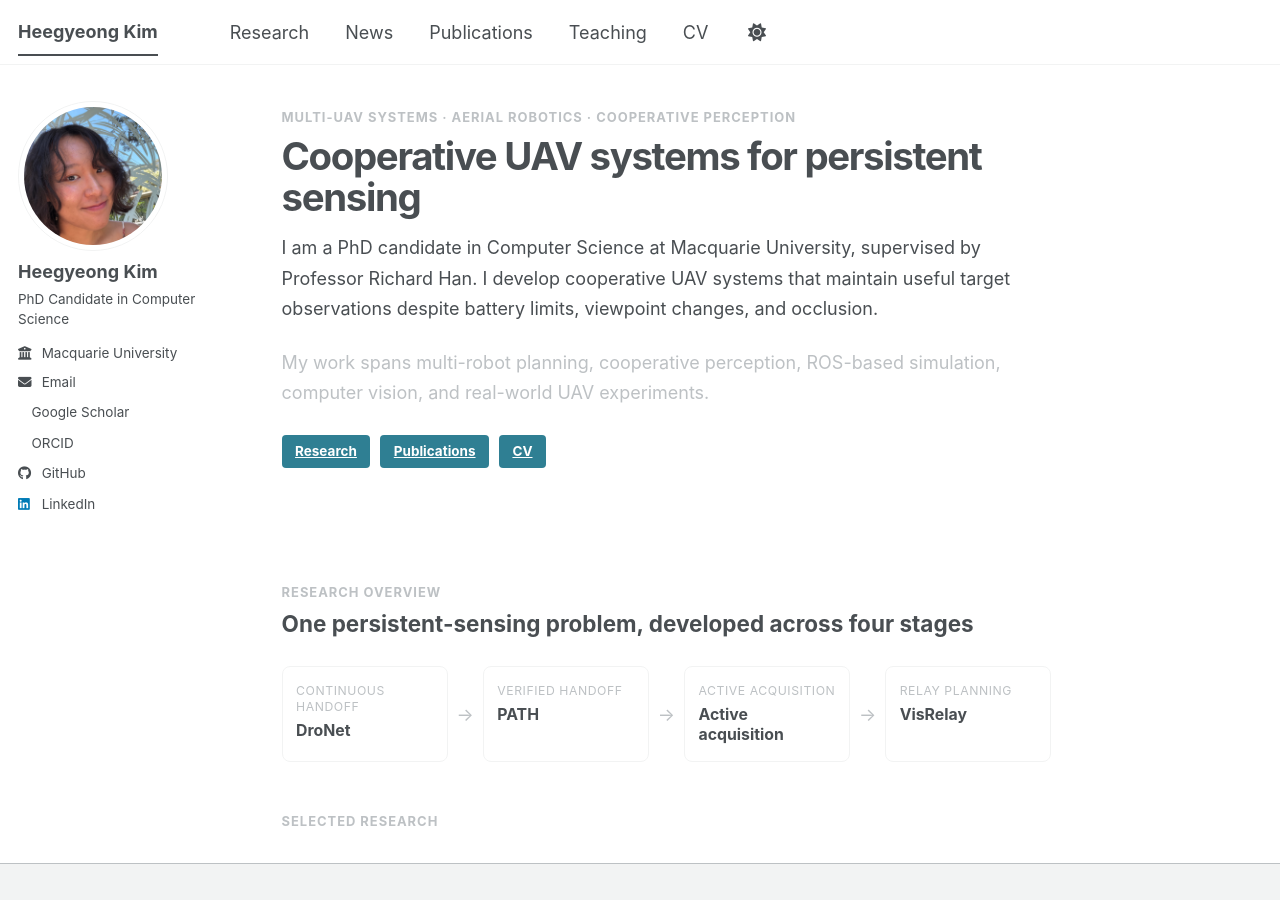
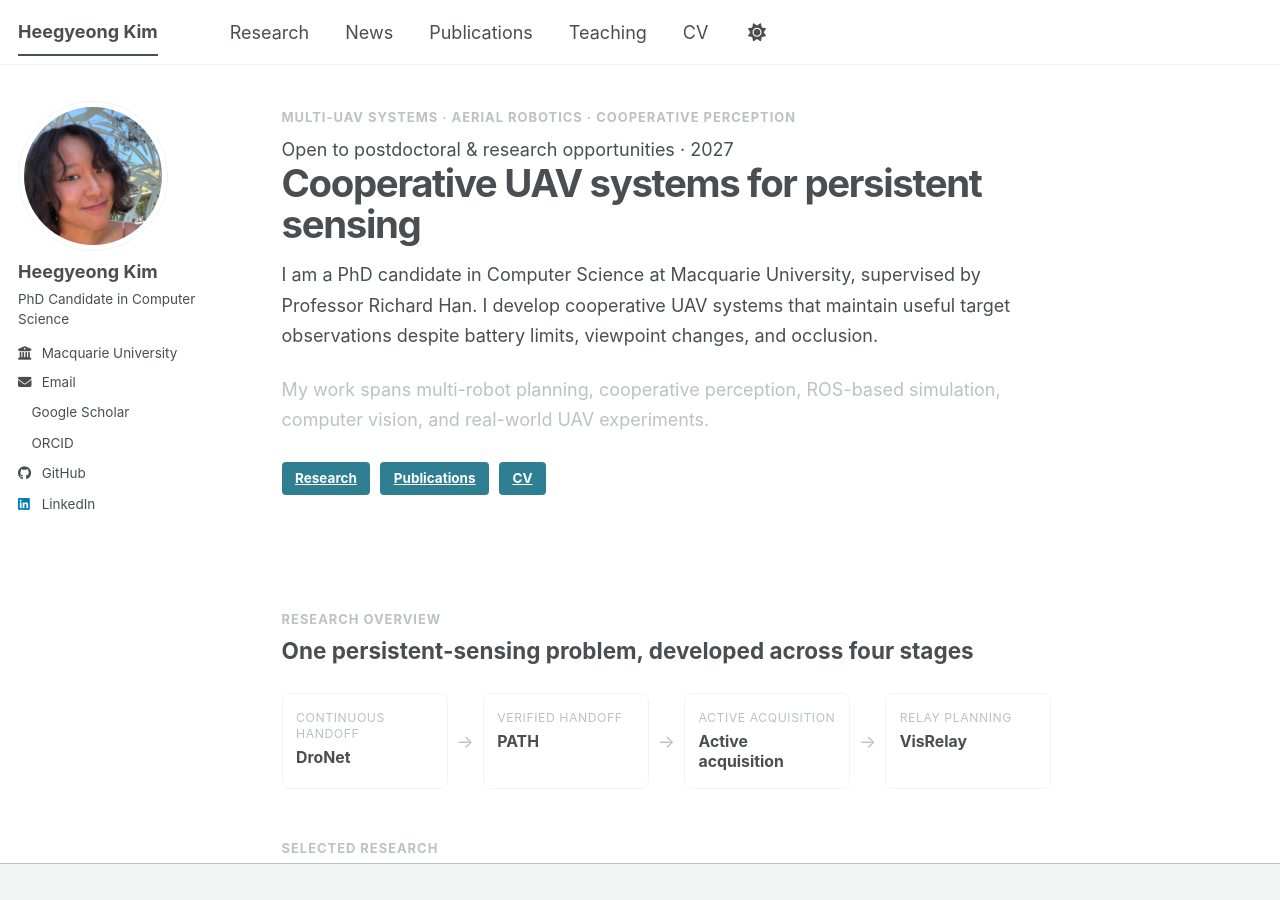
Before and after one commit to HeegyeongK/heegyeongk.github.io, a Jekyll site: the page built from _pages/about.md, in a window 1280 px wide and 900 px high. Built offline with Jekyll 4.4.1, drawn with Linux system fonts in a browser that asks for light colours; a style sheet for code colours, icons or effects is not loaded.

Commit message:
Add open-to-opportunities status to homepage

```diff
--- a/_pages/about.md
+++ b/_pages/about.md
@@ -9,6 +9,7 @@ redirect_from:
 
 <section class="home-hero">
   <p class="eyebrow">Multi-UAV systems · Aerial robotics · Cooperative perception</p>
+  <div class="availability-badge">Open to postdoctoral &amp; research opportunities · 2027</div>
   <h1>Cooperative UAV systems for persistent sensing</h1>
   <p class="home-lead">
     I am a PhD candidate in Computer Science at Macquarie University, supervised by Professor Richard Han.
```
